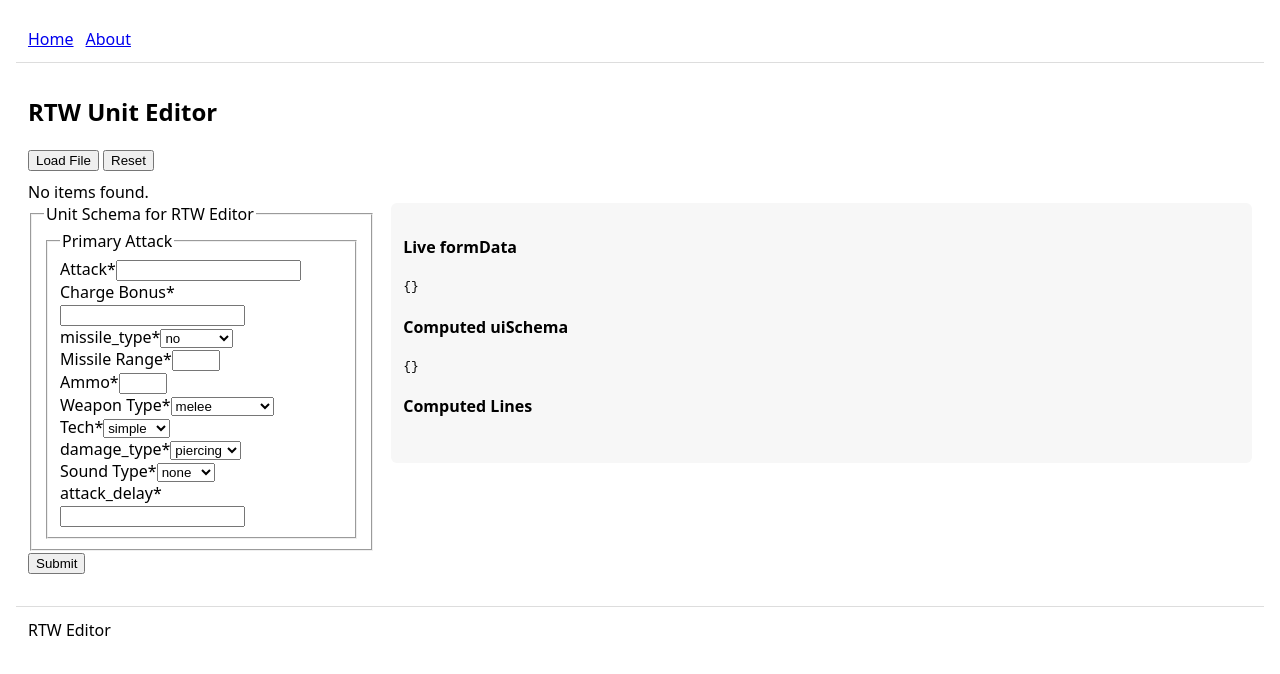
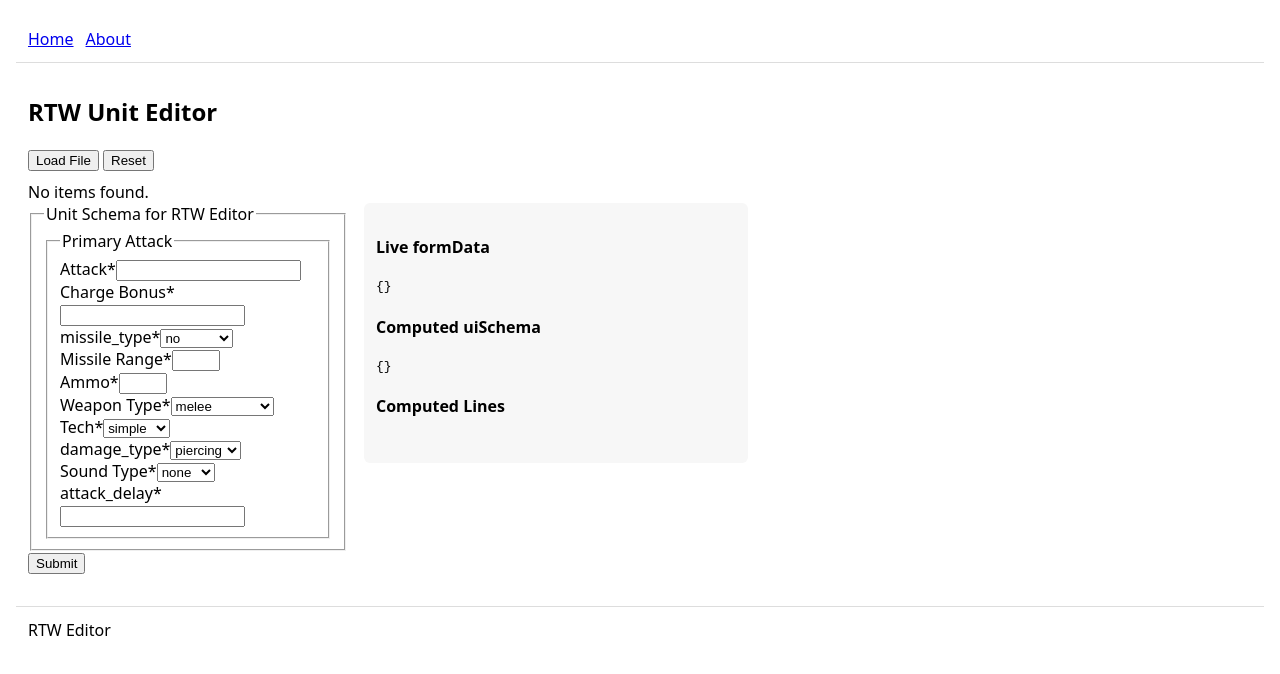
Before and after one commit to PanaPapad/RTW_Editor, a React (Vite) app: page /editor/units in a window 1280 px wide. Shown: the top 674 px of the page. Built offline with nearby package versions, Linux system fonts and the light colour scheme.

Commit message:
1 Put css into separate css file

```diff
--- a/index.html
+++ b/index.html
@@ -4,32 +4,7 @@
     <meta charset="utf-8" />
     <meta name="viewport" content="width=device-width,initial-scale=1" />
     <title>RTW Editor</title>
-    <style>
-      body {
-        font-family: system-ui, Arial;
-        margin: 16px;
-      }
-      .panel {
-        display: flex;
-        gap: 16px;
-        align-items: flex-start;
-      }
-      .left {
-        flex: 1 1 60%;
-      }
-      .right {
-        flex: 1 1 40%;
-        background: #f7f7f7;
-        padding: 12px;
-        border-radius: 6px;
-      }
-      pre {
-        white-space: pre-wrap;
-        word-break: break-all;
-        max-height: 60vh;
-        overflow: auto;
-      }
-    </style>
+    <link rel="stylesheet" href="/App.css" />
   </head>
   <body>
     <div id="root"></div>
--- /dev/null
+++ b/public/App.css
@@ -0,0 +1,36 @@
+body {
+  font-family: system-ui, Arial;
+  margin: 16px;
+}
+.panel {
+  display: flex;
+  gap: 16px;
+  align-items: flex-start;
+}
+/* left column: fixed sidebar for item list */
+.left {
+  flex: 0 0 280px;
+  max-width: 320px;
+}
+/* centre column: main flexible content */
+.centre {
+  flex: 1 1 auto;
+  min-width: 0; /* allow children to shrink properly */
+}
+.right {
+  flex: 0 0 360px;
+  background: #f7f7f7;
+  padding: 12px;
+  border-radius: 6px;
+}
+/* constrain item list inside the left panel so it scrolls nicely */
+.left .item-list {
+  max-height: calc(100vh - 200px);
+  overflow: auto;
+}
+pre {
+  white-space: pre-wrap;
+  word-break: break-all;
+  max-height: 60vh;
+  overflow: auto;
+}
```
